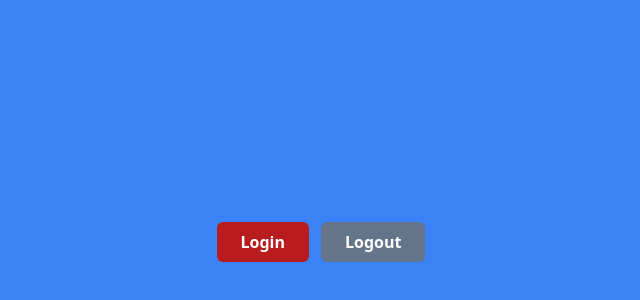
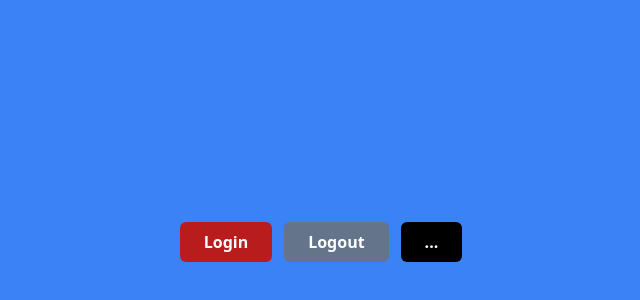
Before and after one commit to MuhZaidanRamdhan/belajar-react, a React (Vite) app: page / in a window 1280 px wide. Shown: the part 158-458 px from the top of the page, without its empty margins (319-959 px from the left). Built offline with nearby package versions, Linux system fonts and the light colour scheme.

Commit message:
atomic design

```diff
--- a/src/App.jsx
+++ b/src/App.jsx
@@ -1,22 +1,13 @@
 import React from "react";
+import Button from "./components/Elements/Button";
 
-const Button = (props) => {
-  const {children = "...", variant = 'bg-black'} = props;
-  return (
-    <button
-      className={`h-10 px-6 font-semibold rounded-md ${variant} text-white`}
-      type="submit"
-    >
-      {children}
-    </button>
-  );
-};
 function App() {
   return (
     <div className="flex justify-center items-center min-h-screen bg-blue-500">
       <div className="flex gap-x-3">
         <Button variant="bg-red-700">Login</Button>
         <Button variant="bg-slate-500">Logout</Button>
+        <Button></Button>
       </div>
     </div>
   );
--- /dev/null
+++ b/src/components/Elements/Button/index.jsx
@@ -0,0 +1,13 @@
+const Button = (props) => {
+  const {children = "...", variant = 'bg-black'} = props;
+  return (
+    <button
+      className={`h-10 px-6 font-semibold rounded-md ${variant} text-white`}
+      type="submit"
+    >
+      {children}
+    </button>
+  );
+};
+
+export default Button;
```
Also changed, not shown: src/components/Elements/Input/Input.jsx (added), src/components/Elements/Input/Label.jsx (added), src/components/Elements/Input/index.jsx (added).
